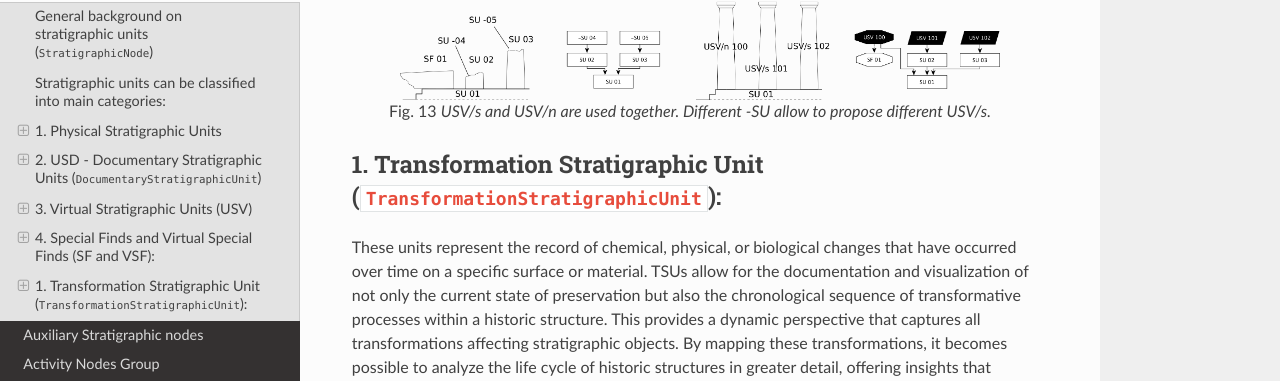
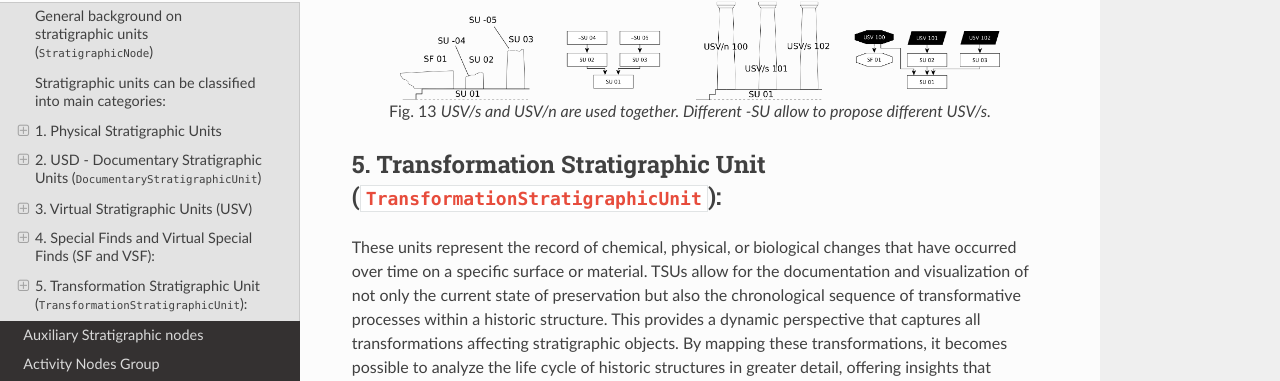
Before and after one commit to zalmoxes-laran/ExtendedMatrix-doc, a Sphinx documentation site: the page built from docs/stratigraphic_nodes.rst, in a window 1280 px wide and 900 px high, scrolled down 7596 px. Shown: the part 112-493 px from the top of the window. Built offline with Sphinx 7.4.7 and the Read the Docs theme 3.1.0, drawn with Linux system fonts in a browser that asks for light colours; pages that are not in the unit, such as notebooks, are missing from menus.

Commit message:
Update stratigraphic_nodes.rst

```diff
--- a/docs/stratigraphic_nodes.rst
+++ b/docs/stratigraphic_nodes.rst
@@ -255,7 +255,7 @@ Cumulative example of different USV nodes used together
 
   USV/s and USV/n are used together. Different -SU allow to propose different USV/s.
 
-1. Transformation Stratigraphic Unit (``TransformationStratigraphicUnit``):
+5. Transformation Stratigraphic Unit (``TransformationStratigraphicUnit``):
 --------------------------------------------------------
 
 These units represent the record of chemical, physical, or biological changes that have occurred over time on a specific surface or material. TSUs allow for the documentation and visualization of not only the current state of preservation but also the chronological sequence of transformative processes within a historic structure. This provides a dynamic perspective that captures all transformations affecting stratigraphic objects.
```
